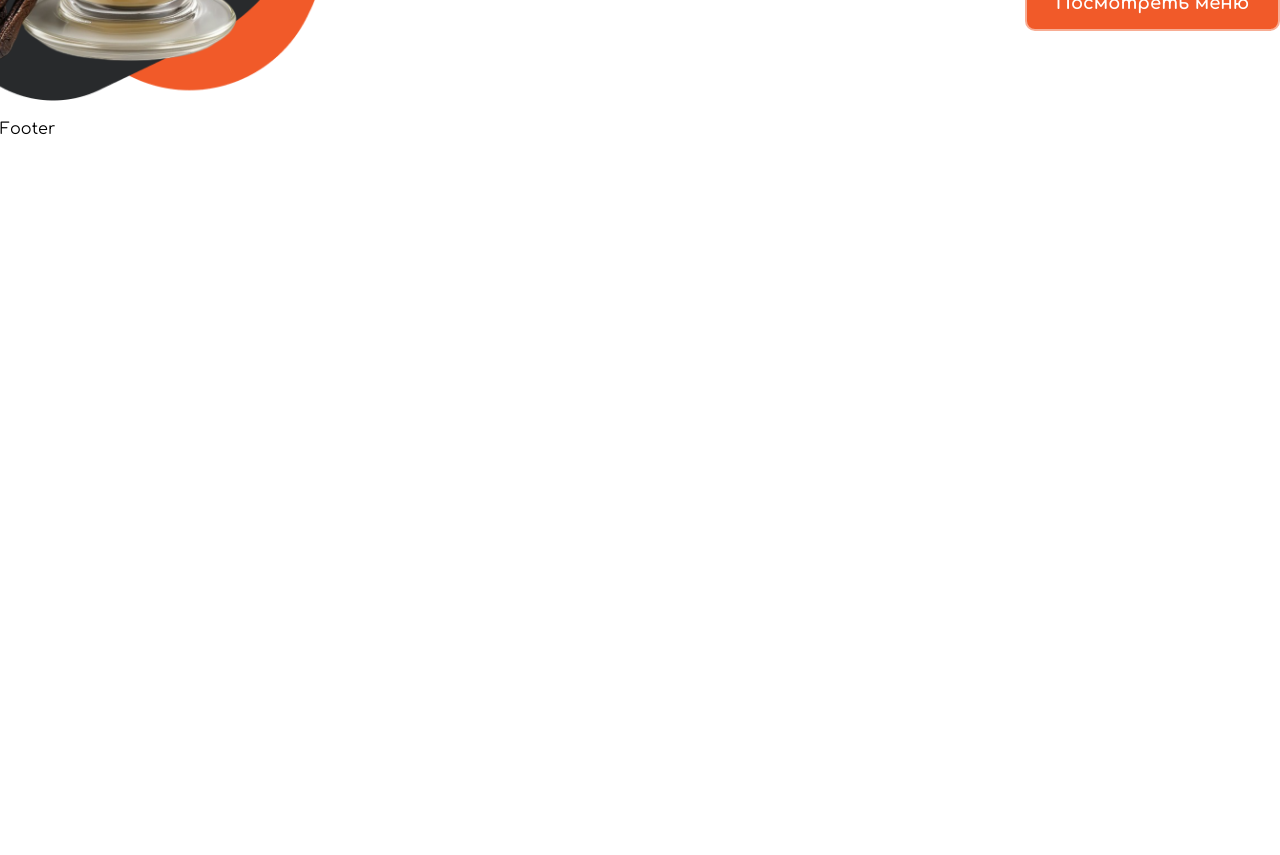
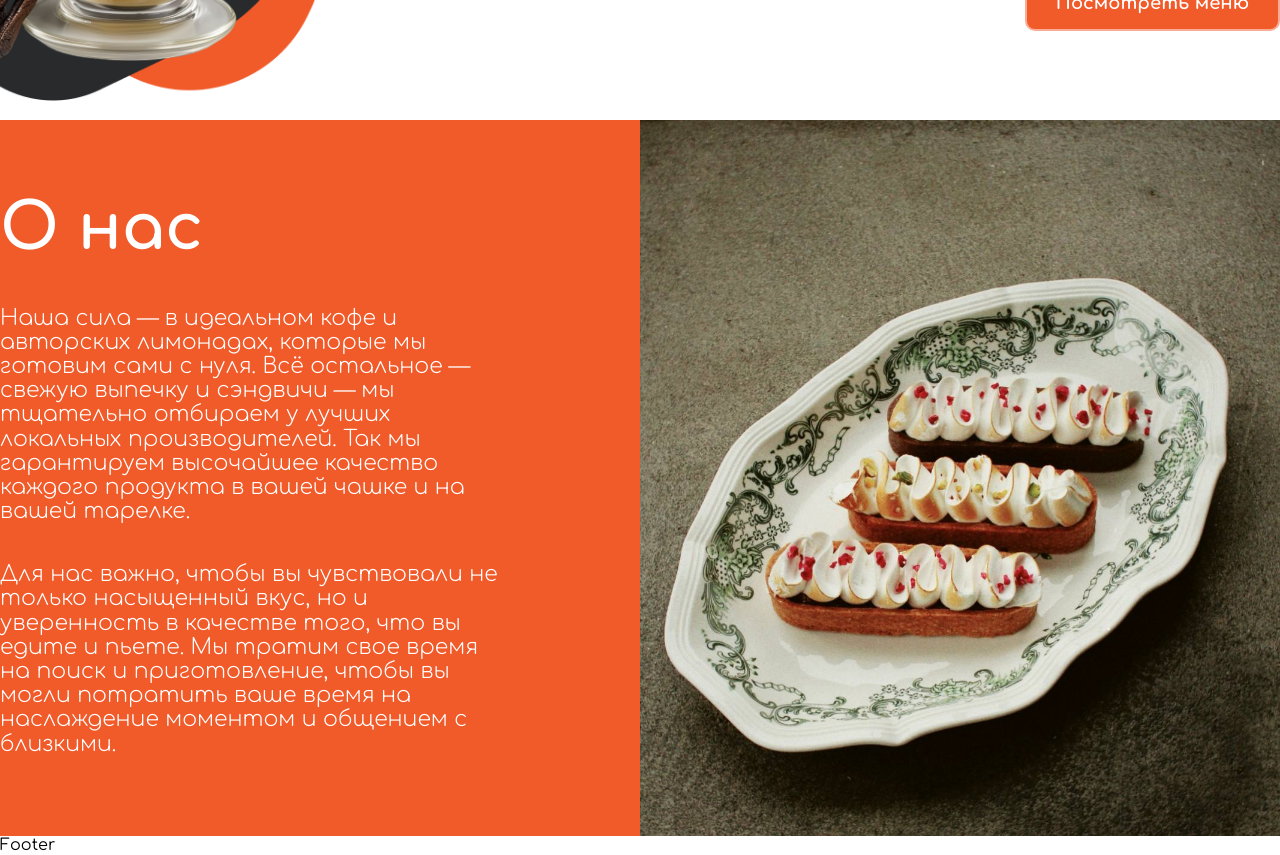
Before and after one commit to AlimMambetov/TalkCoffee, a Next.js app: page / in a window 1280 px wide. Shown: the part 520-1375 px from the top of the page. Before the commit the page ends 800 px from the top, so only its background shows below. Built offline with nearby package versions, Linux system fonts and the light colour scheme.

Commit message:
About section is complete

```diff
--- /dev/null
+++ b/src/components/modules/AboutSection/index.tsx
@@ -0,0 +1,22 @@
+'use client'
+import React from 'react';
+import cls from './style.module.scss';
+import { Container } from '@/components/layout';
+import { Text, Title, Img, Icon } from '@/components/ui';
+
+export const AboutSection = (props: any) => {
+
+
+	return (<>
+		<section className={cls.section}>
+			<Container className={cls.textBlock}>
+				<Title size={2} className={cls.title}>О нас</Title>
+				<Text size={2} className={cls.text}>Наша сила — в идеальном кофе и авторских лимонадах, которые мы готовим сами с нуля. Всё остальное — свежую выпечку и сэндвичи — мы тщательно отбираем у лучших локальных производителей. Так мы гарантируем высочайшее качество каждого продукта в вашей чашке и на вашей тарелке.</Text>
+				<Text size={2} className={cls.text}>Для нас важно, чтобы вы чувствовали не только насыщенный вкуc, но и уверенность в качестве того, что вы едите и пьете. Мы тратим свое время на поиск и приготовление, чтобы вы могли потратить ваше время на наслаждение моментом и общением с близкими.</Text>
+			</Container>
+			<Img className={cls.image} src={'/images/gallery/1.jpg'} />
+		</section>
+	</>)
+}
+
+export default AboutSection;
--- /dev/null
+++ b/src/components/modules/AboutSection/style.module.scss
@@ -0,0 +1,32 @@
+.textBlock {
+	display: flex;
+	flex-direction: column;
+	gap: 39px;
+	z-index: z('block');
+	position: relative;
+}
+
+.title {
+	margin-bottom: 9px;
+	color: hue('plain');
+}
+
+.text {
+	max-width: 510px;
+	color: hue('plain');
+
+}
+
+.section {
+	background-color: hue('primary');
+	padding: 80px 0px;
+	position: relative;
+	overflow: hidden;
+}
+
+.image {
+	position: absolute;
+	width: 50vw;
+	top: 0;
+	right: 0;
+}
--- a/src/components/modules/index.ts
+++ b/src/components/modules/index.ts
@@ -0,0 +1,2 @@
+export * from './AboutSection'
+export * from './HeroSection'
--- a/src/components/templates/MainPage/index.tsx
+++ b/src/components/templates/MainPage/index.tsx
@@ -2,7 +2,7 @@
 import React from 'react';
 import cls from './style.module.scss';
 import { useDeviceType } from '@/hooks';
-import HeroSection from '@/components/modules/HeroSection';
+import { AboutSection, HeroSection } from '@/components/modules';
 
 export const MainPage = (props: any) => {
 	const device = useDeviceType();
@@ -12,6 +12,7 @@ export const MainPage = (props: any) => {
 	console.log(device)
 	return (<>
 		<HeroSection />
+		<AboutSection />
 	</>)
 }
 
```
